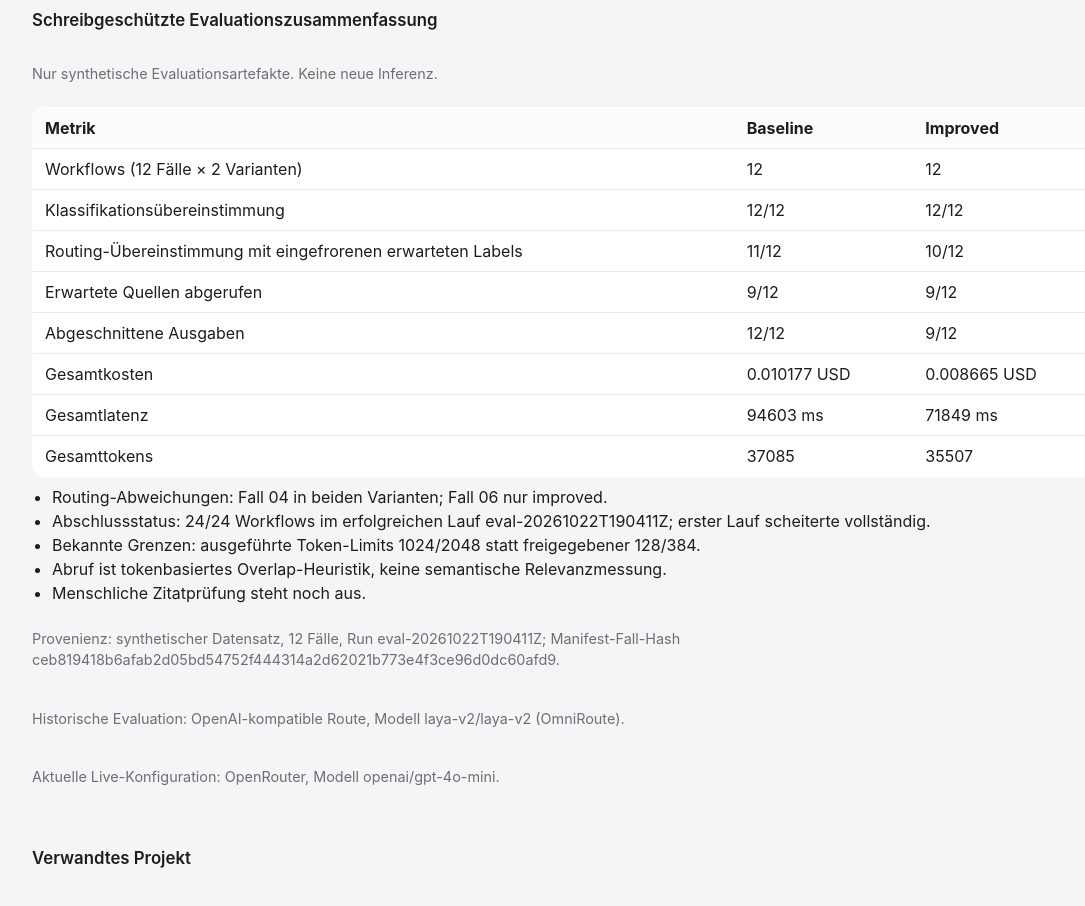
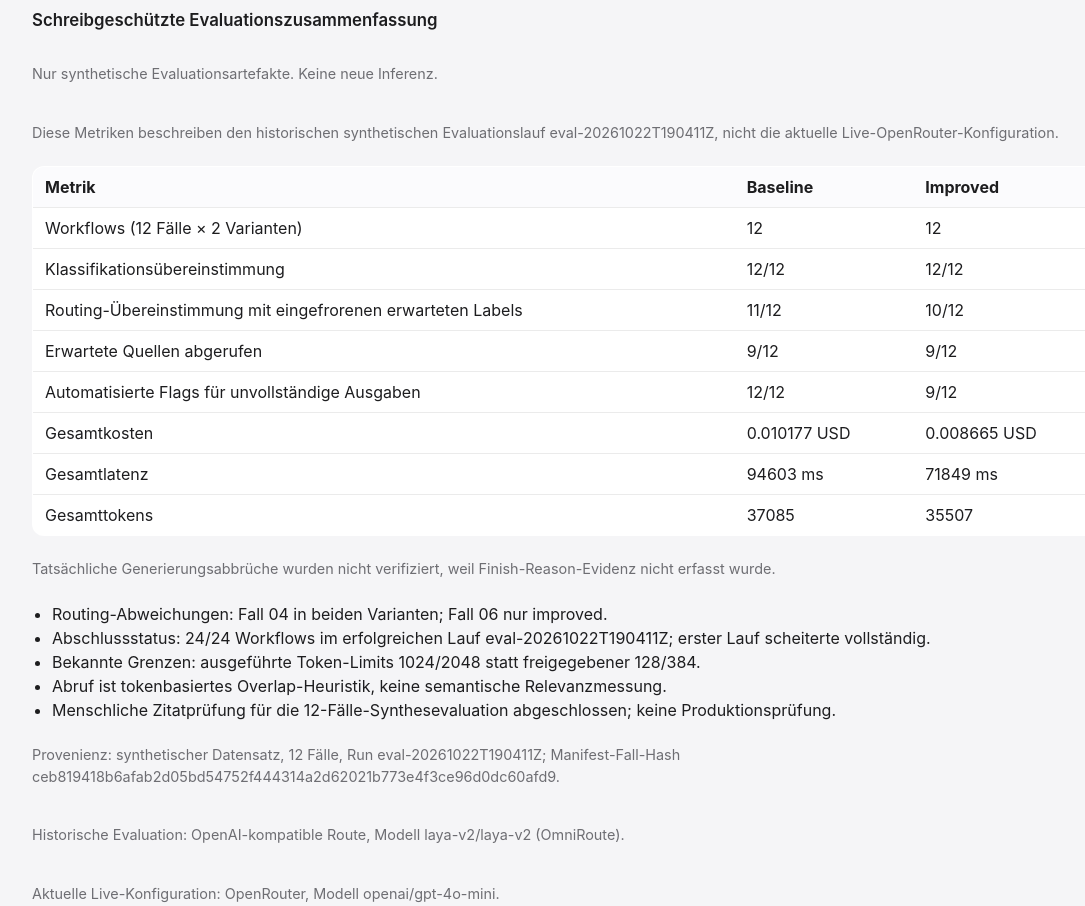
Before and after one commit to siliconsagenerd/prozesspilot, a Vue app in the folder frontend/: page / in a window 1280 px wide. Shown: the part 620-1526 px from the top of the page, without its empty margins (72-1157 px from the left). Built offline with nearby package versions, Linux system fonts and the light colour scheme.

Commit message:
docs: correct eval wording and redact deployment secrets

```diff
--- a/frontend/src/i18n.ts
+++ b/frontend/src/i18n.ts
@@ -93,12 +93,14 @@ const messages: Record<Locale, Record<string, string>> = {
     "demo.policyNote": "Ein gemeldeter Defekt bedeutet nicht, dass das Produkt genutzt wurde. Defektbeschwerden können Ersatz oder Reparatur rechtfertigen. Die 30-Tage-Rückgabe gilt nur für ungenutzte Produkte in Originalverpackung. Dies sind separate Richtlinien, keine widersprüchlichen Angebote.",
     "landing.eval.title": "Schreibgeschützte Evaluationszusammenfassung",
     "landing.eval.readonly": "Nur synthetische Evaluationsartefakte. Keine neue Inferenz.",
+    "landing.eval.historicalMetrics": "Diese Metriken beschreiben den historischen synthetischen Evaluationslauf eval-20261022T190411Z, nicht die aktuelle Live-OpenRouter-Konfiguration.",
+    "landing.eval.truncationNote": "Tatsächliche Generierungsabbrüche wurden nicht verifiziert, weil Finish-Reason-Evidenz nicht erfasst wurde.",
     "landing.eval.metric": "Metrik",
     "landing.eval.workflows": "Workflows (12 Fälle × 2 Varianten)",
     "landing.eval.classification": "Klassifikationsübereinstimmung",
     "landing.eval.routing": "Routing-Übereinstimmung mit eingefrorenen erwarteten Labels",
     "landing.eval.sources": "Erwartete Quellen abgerufen",
-    "landing.eval.truncation": "Abgeschnittene Ausgaben",
+    "landing.eval.truncation": "Automatisierte Flags für unvollständige Ausgaben",
     "landing.eval.cost": "Gesamtkosten",
     "landing.eval.latency": "Gesamtlatenz",
     "landing.eval.tokens": "Gesamttokens",
@@ -106,7 +108,7 @@ const messages: Record<Locale, Record<string, string>> = {
     "landing.eval.completion": "Abschlussstatus: 24/24 Workflows im erfolgreichen Lauf eval-20261022T190411Z; erster Lauf scheiterte vollständig.",
     "landing.eval.limits": "Bekannte Grenzen: ausgeführte Token-Limits 1024/2048 statt freigegebener 128/384.",
     "landing.eval.retrieval": "Abruf ist tokenbasiertes Overlap-Heuristik, keine semantische Relevanzmessung.",
-    "landing.eval.citation": "Menschliche Zitatprüfung steht noch aus.",
+    "landing.eval.citation": "Menschliche Zitatprüfung für die 12-Fälle-Synthesevaluation abgeschlossen; keine Produktionsprüfung.",
     "landing.eval.provenance": "Provenienz: synthetischer Datensatz, 12 Fälle, Run eval-20261022T190411Z; Manifest-Fall-Hash ceb819418b6afab2d05bd54752f444314a2d62021b773e4f3ce96d0dc60afd9.",
     "landing.eval.historical": "Historische Evaluation: OpenAI-kompatible Route, Modell laya-v2/laya-v2 (OmniRoute).",
     "landing.eval.current": "Aktuelle Live-Konfiguration: OpenRouter, Modell openai/gpt-4o-mini.",
@@ -197,12 +199,14 @@ const messages: Record<Locale, Record<string, string>> = {
     "demo.policyNote": "A reported defect does not imply the product was used. Defect complaints may qualify for replacement or repair. The 30-day return applies only to unused products in original packaging. These are separate policies, not contradictory offers.",
     "landing.eval.title": "Read-only evaluation summary",
     "landing.eval.readonly": "Synthetic evaluation artifacts only. No new inference.",
+    "landing.eval.historicalMetrics": "These metrics describe the historical synthetic evaluation run eval-20261022T190411Z, not the current live OpenRouter configuration.",
+    "landing.eval.truncationNote": "Actual generation-time truncation was not verified because finish-reason evidence was not captured.",
     "landing.eval.metric": "Metric",
     "landing.eval.workflows": "Workflows (12 cases × 2 variants)",
     "landing.eval.classification": "Classification agreement",
     "landing.eval.routing": "Routing agreement with frozen expected labels",
     "landing.eval.sources": "Expected sources retrieved",
-    "landing.eval.truncation": "Truncated outputs",
+    "landing.eval.truncation": "Automated incomplete-output flags",
     "landing.eval.cost": "Total cost",
     "landing.eval.latency": "Total latency",
     "landing.eval.tokens": "Total tokens",
@@ -210,7 +214,7 @@ const messages: Record<Locale, Record<string, string>> = {
     "landing.eval.completion": "Completion status: 24/24 workflows in successful run eval-20261022T190411Z; first run failed all classify steps.",
     "landing.eval.limits": "Known limits: executed token limits 1024/2048 instead of approved 128/384.",
     "landing.eval.retrieval": "Retrieval is token-overlap heuristic, not semantic relevance.",
-    "landing.eval.citation": "Human citation review is still pending.",
+    "landing.eval.citation": "Human citation review completed for the 12-case synthetic evaluation; not a production audit.",
     "landing.eval.provenance": "Provenance: synthetic dataset, 12 cases, run eval-20261022T190411Z; manifest case hash ceb819418b6afab2d05bd54752f444314a2d62021b773e4f3ce96d0dc60afd9.",
     "landing.eval.historical": "Historical evaluation: OpenAI-compatible route, model laya-v2/laya-v2 (OmniRoute).",
     "landing.eval.current": "Current live configuration: OpenRouter, model openai/gpt-4o-mini.",
--- a/frontend/src/views/LandingView.vue
+++ b/frontend/src/views/LandingView.vue
@@ -22,6 +22,7 @@
     <section class="eval-summary" aria-labelledby="eval-summary-title">
       <h3 id="eval-summary-title">{{ t("landing.eval.title") }}</h3>
       <p class="muted">{{ t("landing.eval.readonly") }}</p>
+      <p class="muted">{{ t("landing.eval.historicalMetrics") }}</p>
       <table>
         <thead>
           <tr>
@@ -41,6 +42,7 @@
           <tr><td>{{ t("landing.eval.tokens") }}</td><td>37085</td><td>35507</td></tr>
         </tbody>
       </table>
+      <p class="muted">{{ t("landing.eval.truncationNote") }}</p>
       <ul class="notes">
         <li>{{ t("landing.eval.mismatches") }}</li>
         <li>{{ t("landing.eval.completion") }}</li>
```
Also changed, not shown: 5 other files (tests, documents, lock files or other folders).
